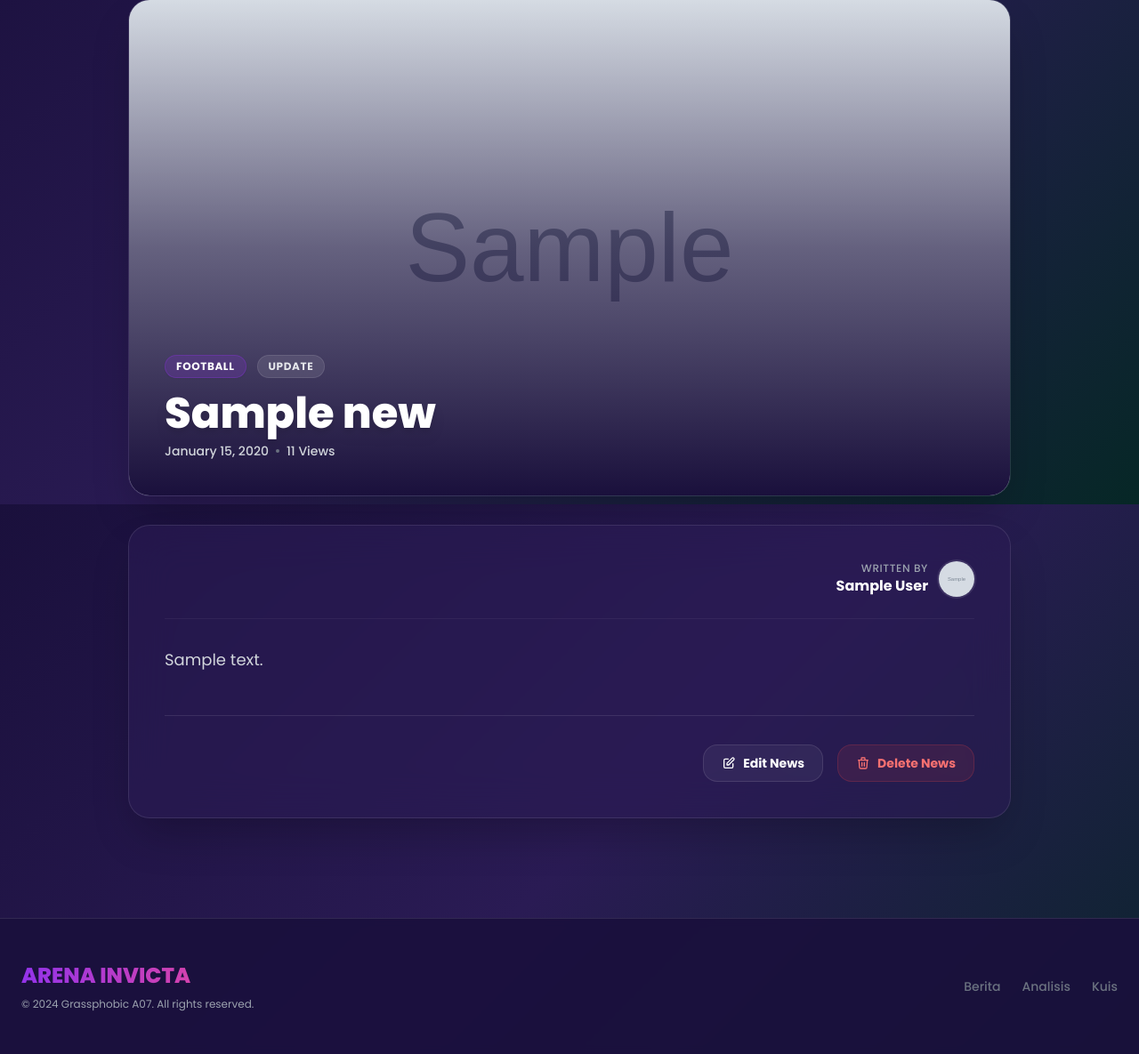
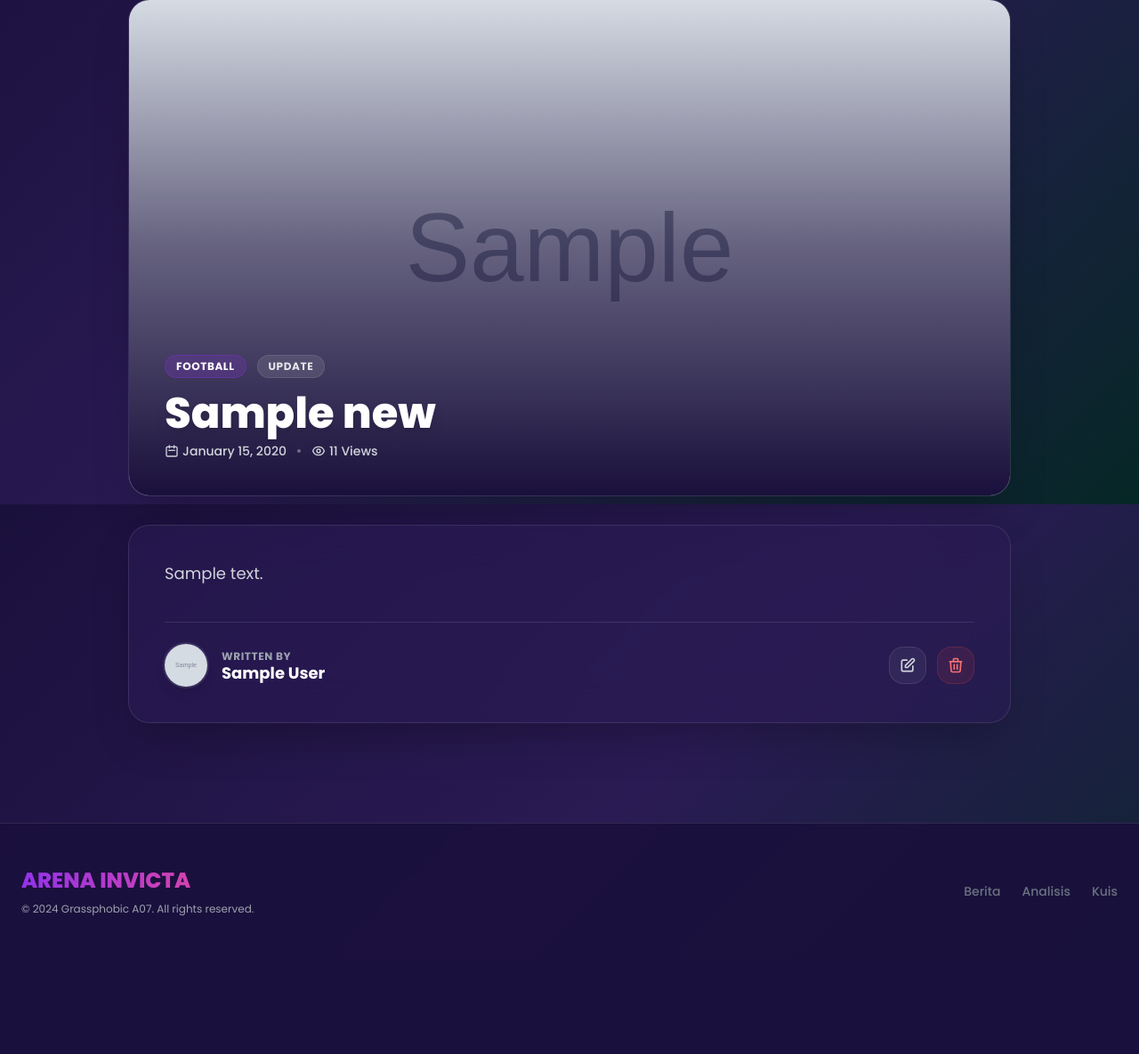
Before and after one commit to grassphobic-A07/arena-invicta, a Django app: page /news/00000000-0000-0000-0000-000000000001/ in a window 1280 px wide. Shown: the part 233-1418 px from the top of the page at 89% size. After the commit the page ends 1263 px from the top, so only its background shows below. Run offline with Django 5.2, Linux system fonts and the light colour scheme; a user stored in the database is signed in; tables that the repository leaves empty hold one stand-in row (values such as "Sample post"); grey boxes marked "Sample" are stand-in pictures; some libraries are stand-ins or nearby versions.

Commit message:
Tema web aplikasi diperbarui

```diff
--- a/news/templates/detail_news.html
+++ b/news/templates/detail_news.html
@@ -40,54 +40,76 @@
                 {{ news.title }}
             </h1>
 
-            <div class="flex items-center gap-2 text-sm text-gray-300 mt-2 font-medium">
-                <span>{{ news.created_at|date:"F d, Y" }}</span>
+            <div class="flex items-center gap-3 text-sm text-gray-300 mt-2 font-medium">
+                <span class="flex items-center gap-1">
+                    <svg class="w-4 h-4" fill="none" stroke="currentColor" viewBox="0 0 24 24"><path stroke-linecap="round" stroke-linejoin="round" stroke-width="2" d="M8 7V3m8 4V3m-9 8h10M5 21h14a2 2 0 002-2V7a2 2 0 00-2-2H5a2 2 0 00-2 2v12a2 2 0 002 2z"></path></svg>
+                    {{ news.created_at|date:"F d, Y" }}
+                </span>
                 <span class="w-1 h-1 rounded-full bg-gray-500"></span>
-                <span>{{ news.news_views }} Views</span>
+                <span class="flex items-center gap-1">
+                    <svg class="w-4 h-4" fill="none" stroke="currentColor" viewBox="0 0 24 24"><path stroke-linecap="round" stroke-linejoin="round" stroke-width="2" d="M15 12a3 3 0 11-6 0 3 3 0 016 0z"></path><path stroke-linecap="round" stroke-linejoin="round" stroke-width="2" d="M2.458 12C3.732 7.943 7.523 5 12 5c4.478 0 8.268 2.943 9.542 7-1.274 4.057-5.064 7-9.542 7-4.477 0-8.268-2.943-9.542-7z"></path></svg>
+                    {{ news.news_views }} Views
+                </span>
             </div>
         </div>
     </div>
 
     <div class="bg-[#2A1B54]/60 backdrop-blur-xl border border-white/10 rounded-3xl p-6 md:p-10 shadow-2xl relative overflow-hidden">
 
+        <div class="prose prose-invert max-w-none text-gray-300 leading-relaxed text-base md:text-lg mb-10">
+            {{ news.content|linebreaks }}
+        </div>
+
+        <div class="flex items-center justify-between border-t border-white/10 pt-6 mt-6">
+            <div class="flex items-center gap-4">
                 {% if news.author %}
-        <div class="flex items-center justify-end gap-3 mb-8 pb-6 border-b border-white/5">
-            <div class="text-right">
-                <p class="text-xs text-gray-400 font-medium uppercase tracking-wider">Written By</p>
-                <p class="text-base font-bold text-white">{{ news.author.profile.display_name|default:news.author.username }}</p>
-            </div>
+                    <div class="relative">
                         {% if news.author.profile.avatar_url %}
-                <img src="{{ news.author.profile.avatar_url }}" alt="Author" class="w-10 h-10 rounded-full object-cover ring-2 ring-white/10">
+                            <img src="{{ news.author.profile.avatar_url }}" alt="Author" class="w-12 h-12 rounded-full object-cover ring-2 ring-white/10 shadow-lg">
                         {% else %}
-                <div class="w-10 h-10 rounded-full bg-primary/20 flex items-center justify-center text-primary font-bold ring-2 ring-white/10">
+                            <div class="w-12 h-12 rounded-full bg-gradient-to-br from-primary to-secondary flex items-center justify-center text-white font-bold text-lg ring-2 ring-white/10 shadow-lg">
                                 {{ news.author.username|slice:":1"|upper }}
                             </div>
                         {% endif %}
                     </div>
+                    <div>
+                        <p class="text-xs text-gray-400 font-bold uppercase tracking-wider mb-0.5">Written By</p>
+                        <p class="text-lg font-bold text-white leading-none">
+                            {{ news.author.profile.display_name|default:news.author.username }}
+                        </p>
+                    </div>
+                {% else %}
+                    <div class="flex items-center gap-3">
+                        <div class="w-12 h-12 rounded-full bg-gray-700 flex items-center justify-center text-gray-400">
+                            <svg class="w-6 h-6" fill="none" stroke="currentColor" viewBox="0 0 24 24"><path stroke-linecap="round" stroke-linejoin="round" stroke-width="2" d="M16 7a4 4 0 11-8 0 4 4 0 018 0zM12 14a7 7 0 00-7 7h14a7 7 0 00-7-7z"></path></svg>
+                        </div>
+                        <div>
+                            <p class="text-xs text-gray-400 font-bold uppercase tracking-wider mb-0.5">Written By</p>
+                            <p class="text-lg font-bold text-gray-300">Unknown Author</p>
+                        </div>
+                    </div>
                 {% endif %}
-
-        <div class="prose prose-invert max-w-none text-gray-300 leading-relaxed text-base md:text-lg">
-            {{ news.content|linebreaks }}
             </div>
 
             {% if request.user.is_authenticated and request.user == news.author %}
-        <div class="mt-12 pt-8 border-t border-white/10 flex flex-wrap items-center justify-end gap-4">
-
+            <div class="flex items-center gap-3">
                 <button type="button"
                         onclick="openEditNewsModal('{% url 'news:get_news_data_json' news.id %}', '{% url 'news:edit_news_ajax' news.id %}')"
-                    class="inline-flex items-center gap-2 px-5 py-2.5 rounded-xl text-sm font-bold transition bg-white/5 border border-white/10 text-white hover:bg-white/10 hover:border-white/20 focus:outline-none focus:ring-2 focus:ring-primary/50">
-                <svg class="w-4 h-4" fill="none" stroke="currentColor" viewBox="0 0 24 24"><path stroke-linecap="round" stroke-linejoin="round" stroke-width="2" d="M11 5H6a2 2 0 00-2 2v11a2 2 0 002 2h11a2 2 0 002-2v-5m-1.414-9.414a2 2 0 112.828 2.828L11.828 15H9v-2.828l8.586-8.586z"></path></svg>
-                Edit News
+                        class="p-2.5 rounded-xl bg-white/5 border border-white/10 text-gray-300 hover:text-white hover:bg-white/10 transition tooltip-trigger"
+                        title="Edit News">
+                    <svg class="w-5 h-5" fill="none" stroke="currentColor" viewBox="0 0 24 24"><path stroke-linecap="round" stroke-linejoin="round" stroke-width="2" d="M11 5H6a2 2 0 00-2 2v11a2 2 0 002 2h11a2 2 0 002-2v-5m-1.414-9.414a2 2 0 112.828 2.828L11.828 15H9v-2.828l8.586-8.586z"></path></svg>
                 </button>
 
                 <button type="button"
                         onclick="confirmDeleteNewsAjax('{% url 'news:delete_news_ajax' news.id %}')"
-                    class="inline-flex items-center gap-2 px-5 py-2.5 rounded-xl text-sm font-bold transition bg-red-500/10 border border-red-500/20 text-red-400 hover:bg-red-500/20 hover:text-red-300 focus:outline-none focus:ring-2 focus:ring-red-500/50">
-                <svg class="w-4 h-4" fill="none" stroke="currentColor" viewBox="0 0 24 24"><path stroke-linecap="round" stroke-linejoin="round" stroke-width="2" d="M19 7l-.867 12.142A2 2 0 0116.138 21H7.862a2 2 0 01-1.995-1.858L5 7m5 4v6m4-6v6m1-10V4a1 1 0 00-1-1h-4a1 1 0 00-1 1v3M4 7h16"></path></svg>
-                Delete News
+                        class="p-2.5 rounded-xl bg-red-500/10 border border-red-500/20 text-red-400 hover:bg-red-500/20 hover:text-red-300 transition tooltip-trigger"
+                        title="Delete News">
+                    <svg class="w-5 h-5" fill="none" stroke="currentColor" viewBox="0 0 24 24"><path stroke-linecap="round" stroke-linejoin="round" stroke-width="2" d="M19 7l-.867 12.142A2 2 0 0116.138 21H7.862a2 2 0 01-1.995-1.858L5 7m5 4v6m4-6v6m1-10V4a1 1 0 00-1-1h-4a1 1 0 00-1 1v3M4 7h16"></path></svg>
                 </button>
             </div>
             {% endif %}
+        </div>
+
     </div>
 
 </article>
@@ -114,11 +136,9 @@
             if(!response.ok){ throw new Error(`HTTP error! status: ${response.status}`); }
             const newsData = await response.json();
 
-            // Populate Form (Pastikan ID di modal.html sesuai)
             if(form.querySelector('#modal_title')) form.querySelector('#modal_title').value = newsData.title || '';
             if(form.querySelector('#modal_content')) form.querySelector('#modal_content').value = newsData.content || '';
 
-            // Handle select population secara manual jika perlu (untuk styling custom)
             const catSelect = form.querySelector('select[name="category"]');
             if(catSelect) catSelect.value = newsData.category || '';
 
@@ -132,7 +152,6 @@
             submitButtonText.textContent = "Update News";
             form.action = submitUrl;
 
-            // Panggil fungsi global showNewsModal (dari modal.html script)
             if(typeof showNewsModal === 'function') showNewsModal();
 
         } catch(error){
@@ -142,7 +161,6 @@
     }
 
     async function confirmDeleteNewsAjax(deleteUrl){
-        // Gunakan Global Confirm Modal jika ada
         const confirmed = window.Confirm ? await window.Confirm.open({
             titleText: 'Delete News?',
             messageText: 'This action is irreversible. Are you sure?',
```
Lines whose indentation alone changed are shown as unchanged.
